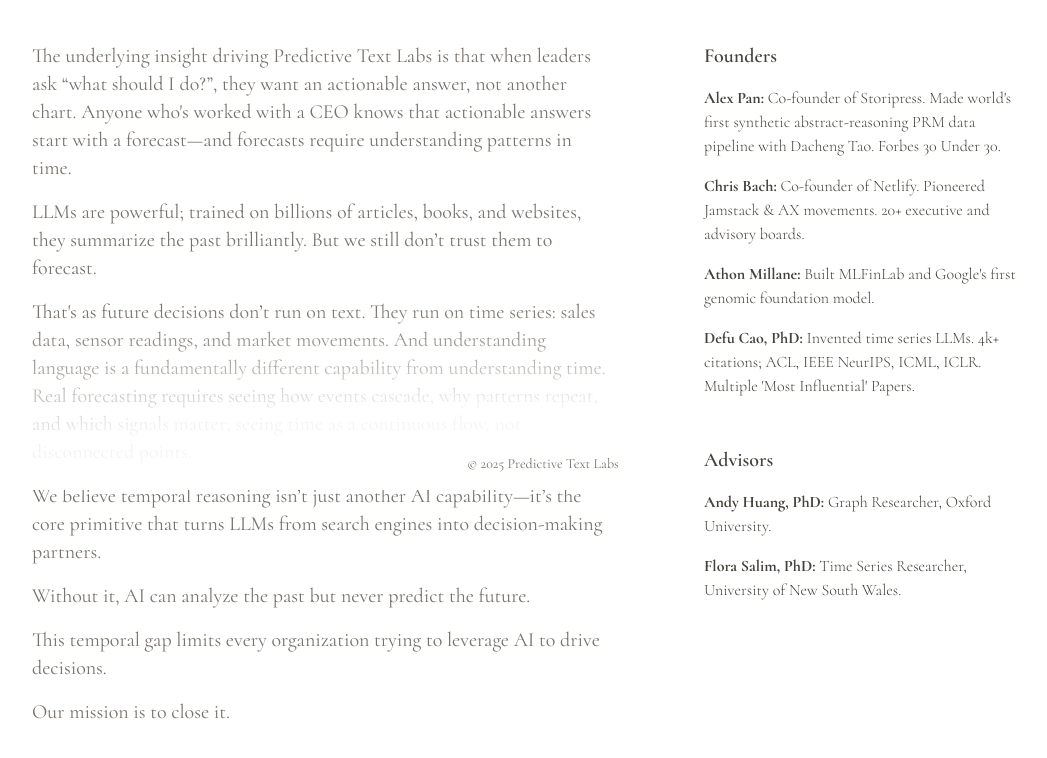
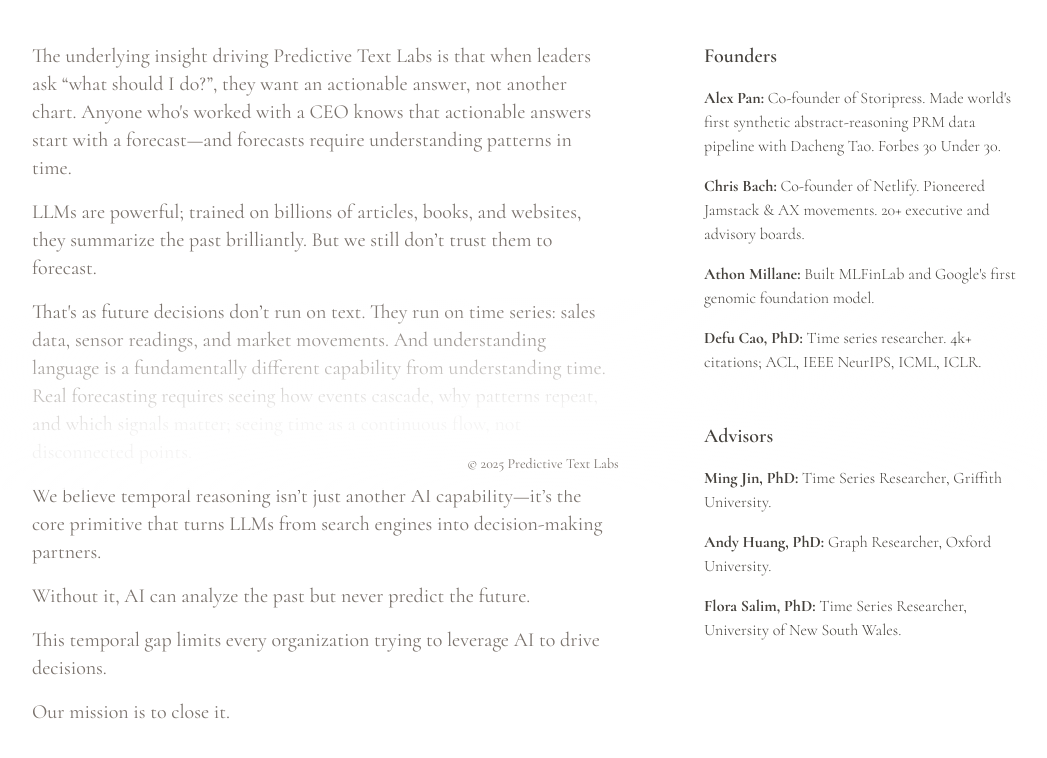
Before and after one commit to edictive/PTL-Landing, a website: page index.html in a window 1280 px wide. Shown: the part 310-1068 px from the top of the page, without its empty margins (112-1159 px from the left). Drawn offline with Linux system fonts and the light colour scheme.

Commit message:
chore: update defu

```diff
--- a/index.html
+++ b/index.html
@@ -345,8 +345,8 @@
               <li>
                 <span class="font-bold">Defu Cao, PhD:</span>
                 <span class="font-light"
-                  >Invented time series LLMs. 4k+ citations; ACL, IEEE NeurIPS,
-                  ICML, ICLR. Multiple 'Most Influential' Papers.</span
+                  >Time series researcher. 4k+ citations; ACL, IEEE NeurIPS,
+                  ICML, ICLR.</span
                 >
               </li>
             </ul>
@@ -354,6 +354,12 @@
               Advisors
             </h2>
             <ul class="space-y-4 text-xl lg:text-base">
+              <li>
+                <span class="font-bold">Ming Jin, PhD:</span>
+                <span class="font-light"
+                  >Time Series Researcher, Griffith University.</span
+                >
+              </li>
               <li>
                 <span class="font-bold">Andy Huang, PhD:</span>
                 <span class="font-light"
```
